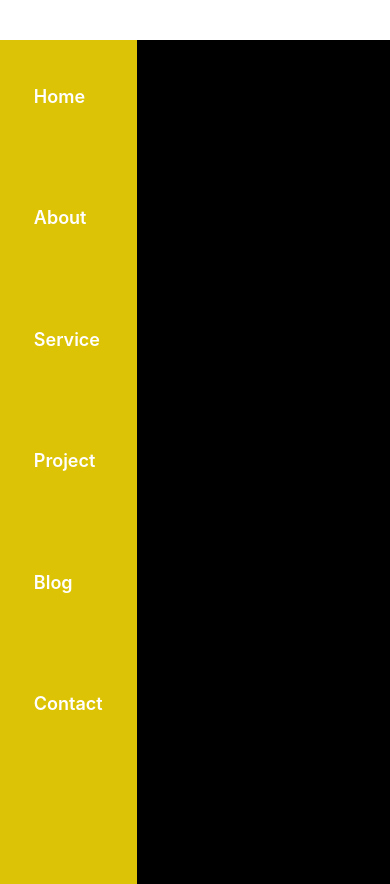
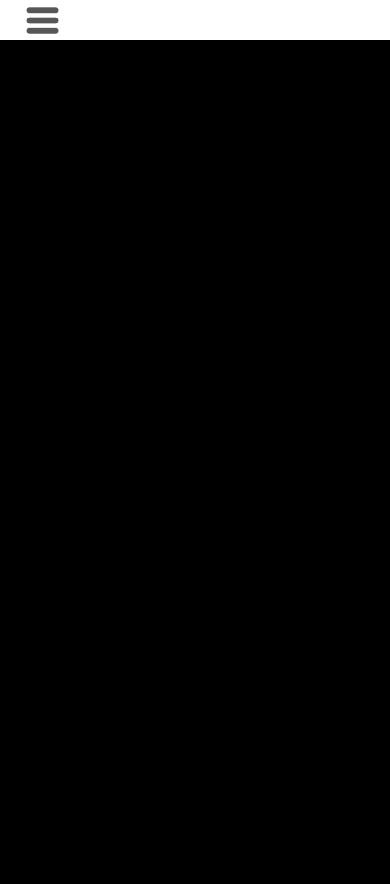
Before and after one commit to satyamrk18/katkade-s, a plain HTML site: page index.html in a window 390 px wide. Drawn offline with nearby package versions, Linux system fonts and the light colour scheme.

Commit message:
navbar comple and also a js is comple

```diff
--- a/index.html
+++ b/index.html
@@ -37,16 +37,18 @@
       }
       .header {
         width: 100%;
-        height:100vh;
+        height: 100vh;
       }
       .header-1 {
         width: 100%;
-        height:40px;
+        height: 40px;
         background-color: white;
+        display: flex;
+        align-items: center;
       }
       .header-2 {
         width: 100%;
-        height:40px;
+        height: 40px;
         background-color: rgba(247, 218, 6, 0.897);
         color: white;
         display: flex;
@@ -62,6 +64,10 @@
 
         gap: 10vw;
       }
+      #hamburger-menu {
+        height: 35px;
+        margin-left: 25px;
+      }
       .navbar li {
         display: flex;
         padding-top: 10px;
@@ -71,20 +77,20 @@
       /*mobile*/
       @media (max-width: 600px) {
         .header-2 {
-          display:block;
-          height:100%;
-          width:35%;
-          margin-right:0 auto;
+          display: none;
+          height: 100%;
+          width: 35%;
+          margin-right: 0 auto;
         }
         .navbar {
           display: flex;
-          justify-content:center;
+          justify-content: center;
         }
         .navbar ul {
           display: flex;
           flex-direction: column;
-          gap:10vh;
-          margin-top:25px;
+          gap: 10vh;
+          margin-top: 25px;
         }
       }
       /*tablet*/
@@ -92,14 +98,29 @@
         .navbar ul {
           gap: 5vw;
         }
+        #hamburger-menu {
+          display: none;
+        }
+      }
+      @media (min-width: 801px) and (max-width: 2000px) {
+        #hamburger-menu {
+          display: none;
+        }
       }
     </style>
   </head>
   <body>
-      <div class="header-1"></div>
+    <div class="header-1">
+      <img
+        src="./images/menus.png"
+        id="hamburger-menu"
+        onclick="hamMenu()"
+        alt="manu-button"
+      />
+    </div>
     <div class="header">
       <!--HEADRES AND LOGO    -->
-      <div class="header-2">
+      <div class="header-2" id="hamburgerNav">
         <!--Desktop Nav-->
         <nav class="navbar">
           <ul>
@@ -111,10 +132,21 @@
             <li>Contact</li>
           </ul>
         </nav>
-        <!--
-        -->
-        <nav></nav>
       </div>
     </div>
+    <script>
+      function hamMenu() {
+        let hamNav = document.getElementById("hamburger-menu");
+        let = hamburgerNav = document.getElementById("hamburgerNav");
+        if(hamburgerNav.style.display == "none")
+      {
+        hamburgerNav.style.display = "flex";
+      }
+      else{
+        hamburgerNav.style.display = "none";
+      }
+
+      }
+    </script>
   </body>
 </html>
```
Also changed, not shown: images/menus.png (added).
